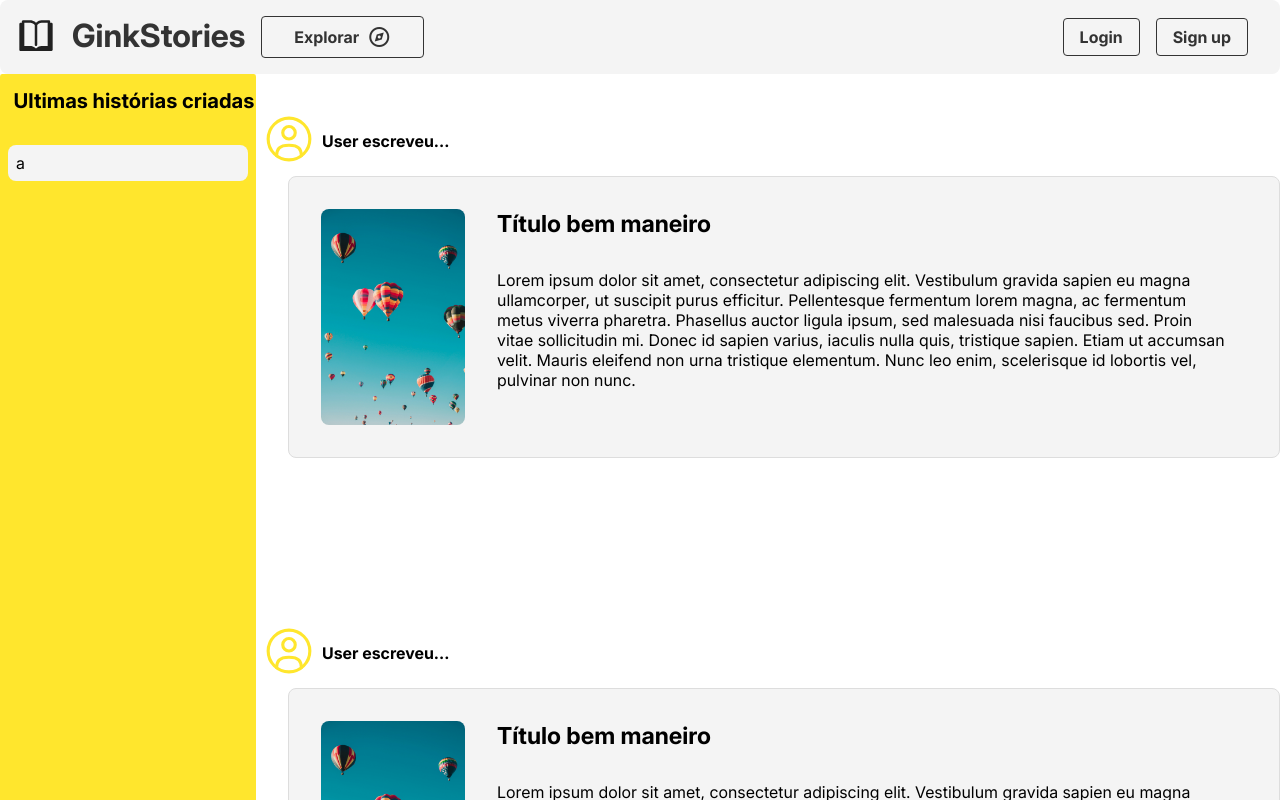
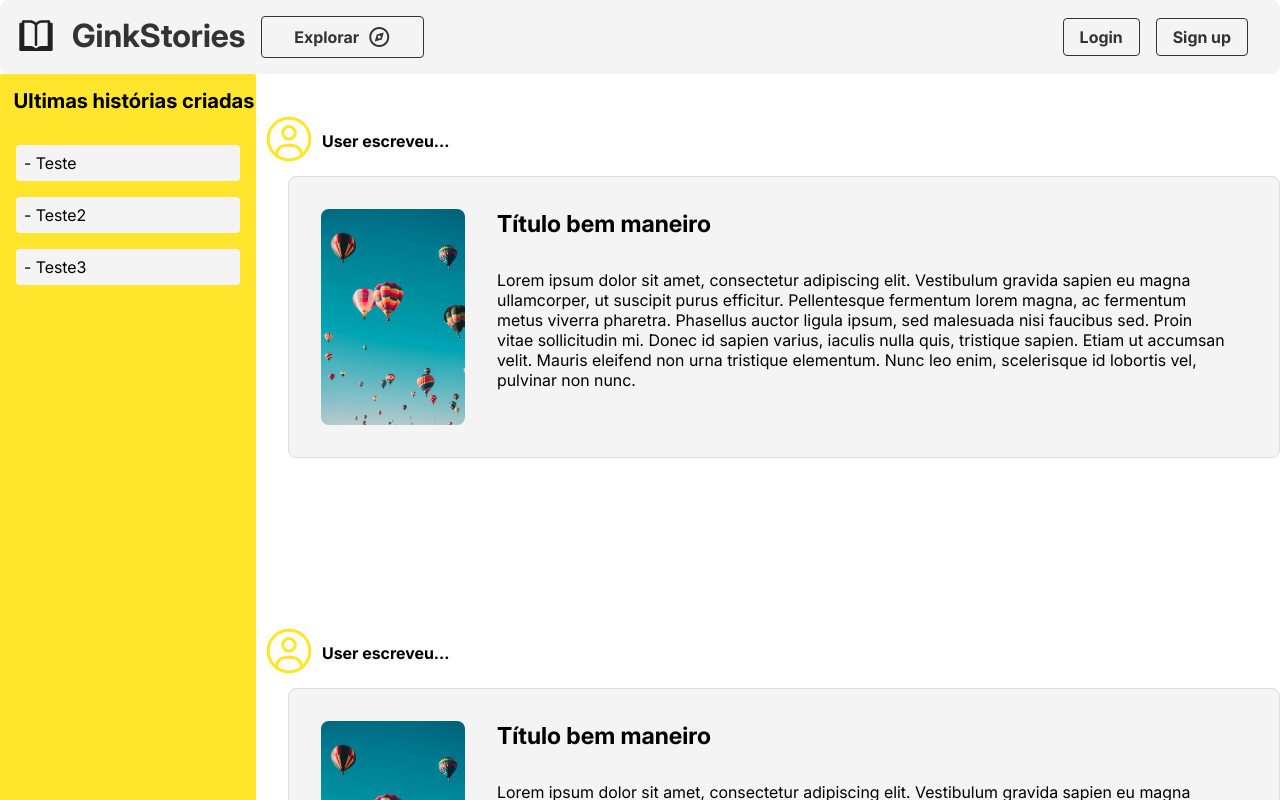
Before and after one commit to leosfreitass/GinkStories, an Angular app in the folder frontend/: page /home in a window 1280 px wide. Shown: the top 800 px of the page. Built offline with nearby package versions, Linux system fonts and the light colour scheme.

Commit message:
home menu css

```diff
--- a/frontend/src/app/pages/home/home.component.html
+++ b/frontend/src/app/pages/home/home.component.html
@@ -4,9 +4,15 @@
     <div class="tittle">
       <h1>Ultimas histórias criadas</h1>
     </div>
-    <div class="field">
-      <div class="field-message">
-        <p>a</p>
+    <div class="menu-content">
+      <div class="story">
+        <p>- Teste</p>
+      </div>
+      <div class="story">
+        <p>- Teste2</p>
+      </div>
+      <div class="story">
+        <p>- Teste3</p>
       </div>
     </div>
   </section>
--- a/frontend/src/app/pages/home/home.component.scss
+++ b/frontend/src/app/pages/home/home.component.scss
@@ -16,15 +16,24 @@ main{
     margin: 1em 0 0 1em;
     font-size: 85%;
   }
-  .field {
-    background: #f4f4f4;
-    margin-top: 2em;
+  .menu-content{
+
+    margin-top: 1rem;
     margin-left: 0.5em;
     margin-right: 0.5em;
-    border-radius: 0.5em;
-  }
-  .field-message{
-    margin:0.5em;
+    .story {
+      display: flex;
+      background: #f4f4f4;
+      border-radius: 0.25em;
+      flex-direction: column;
+      margin: 1rem 0.5rem;
+      padding: 0.5rem;
+      &:hover {
+        background: #EAEAEA;
+        cursor: pointer;
+      }
+    }
+
   }
 }
 
```
